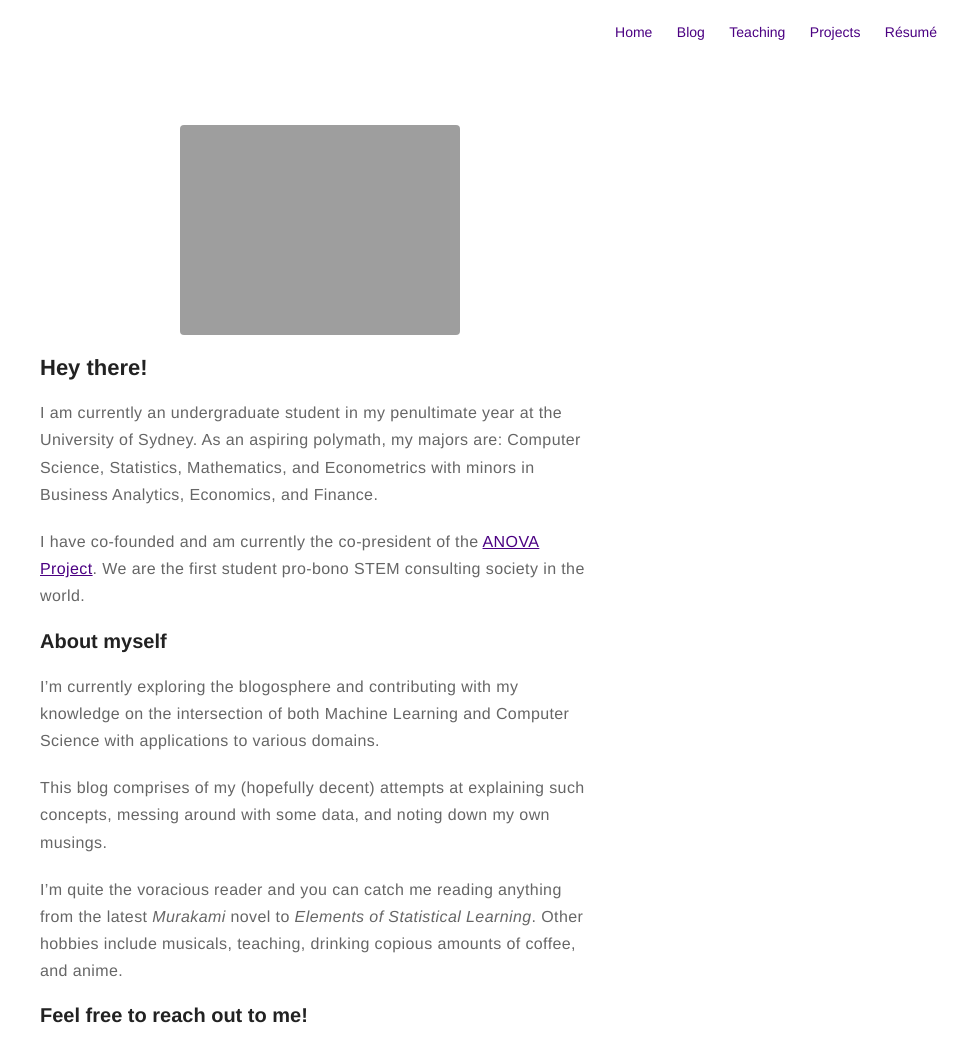
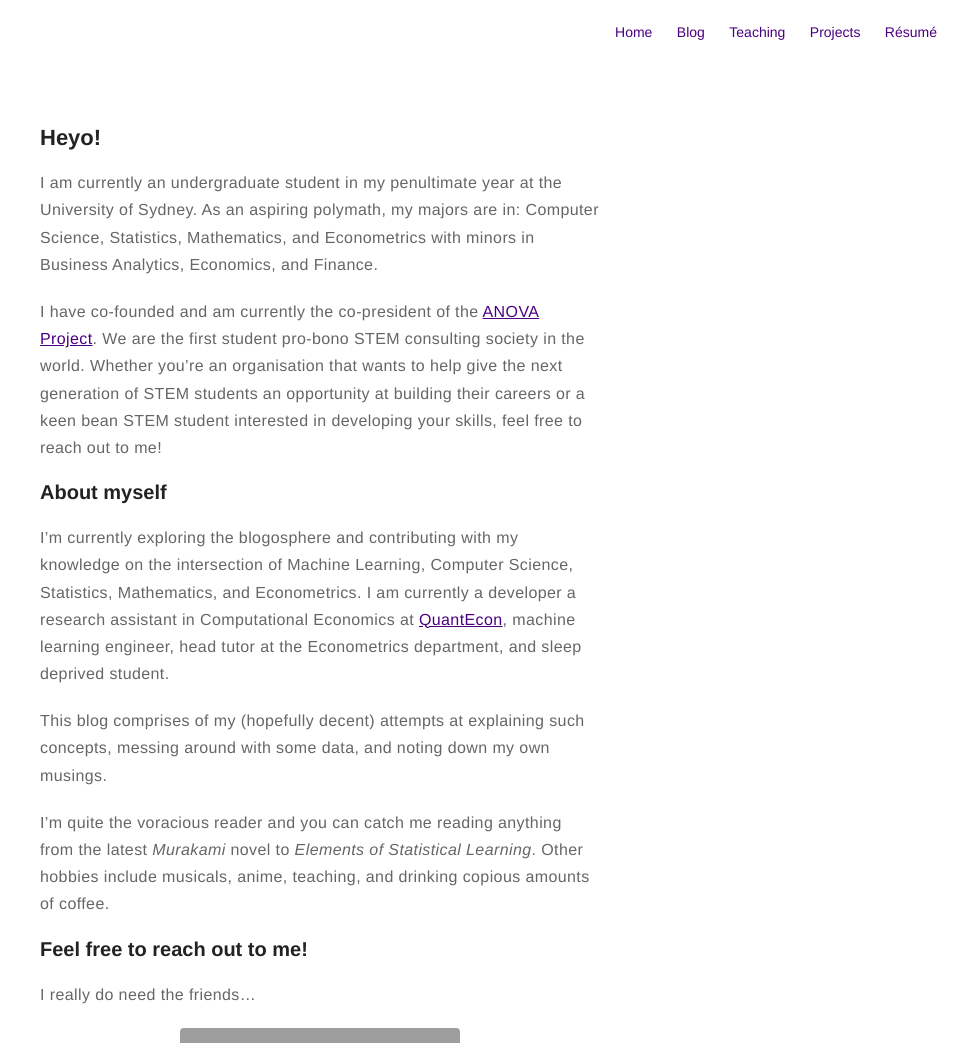
Before and after one commit to chrishyland/chrishyland.github.io, a Jekyll site: the page built from about.md, in a window 1280 px wide, cut to the strip 0-1043 px from the top of the page. Shown: the whole strip, without its empty margins (320-1280 px from the left). Built offline with Jekyll 4.4.1, drawn with Linux system fonts in a browser that asks for light colours.

Commit message:
Updated resume, about me, and more

```diff
--- a/about.md
+++ b/about.md
@@ -3,20 +3,20 @@
 layout: page
 ---
 
-![Profile]({{ "/assets/Headshot2.jpg" | absolute_url }})
-## Hey there!
+## Heyo!
 
-I am currently an undergraduate student in my penultimate year at the University of Sydney. As an aspiring polymath, my majors are: Computer Science, Statistics, Mathematics, and Econometrics with minors in Business Analytics, Economics, and Finance.
+I am currently an undergraduate student in my penultimate year at the University of Sydney. As an aspiring polymath, my majors are in: Computer Science, Statistics, Mathematics, and Econometrics with minors in Business Analytics, Economics, and Finance.
 
-I have co-founded and am currently the co-president of the [ANOVA Project](http://anovaprojectusyd.org.s3-website-ap-southeast-2.amazonaws.com/). We are the first student pro-bono STEM consulting society in the world.
+I have co-founded and am currently the co-president of the [ANOVA Project](http://anovaprojectusyd.org). We are the first student pro-bono STEM consulting society in the world. Whether you're an organisation that wants to help give the next generation of STEM students an opportunity at building their careers or a keen bean STEM student interested in developing your skills, feel free to reach out to me!
 
 ### About myself
-I'm currently exploring the blogosphere and contributing with my knowledge on the intersection of both Machine Learning and Computer Science with applications to various domains.
+I'm currently exploring the blogosphere and contributing with my knowledge on the intersection of Machine Learning, Computer Science, Statistics, Mathematics, and Econometrics. I am currently a developer a research assistant in Computational Economics at [QuantEcon](https://quantecon.org/), machine learning engineer, head tutor at the Econometrics department, and sleep deprived student.
 
 This blog comprises of my (hopefully decent) attempts at explaining such concepts, messing around with some data, and noting down my own musings.
 
-
-I'm quite the voracious reader and you can catch me reading anything from the latest _Murakami_ novel to _Elements of Statistical Learning_. Other hobbies include musicals, teaching, drinking copious amounts of coffee, and anime.
-
+I'm quite the voracious reader and you can catch me reading anything from the latest _Murakami_ novel to _Elements of Statistical Learning_. Other hobbies include musicals, anime,  teaching, and drinking copious amounts of coffee.
 
 ### Feel free to reach out to me!
+I really do need the friends...
+
+![Profile]({{ "/assets/Headshot2.jpg" | absolute_url }})
```
Also changed, not shown: _posts/2018-06-30-func_prog.md (+2 -0 lines), 1 other file.
